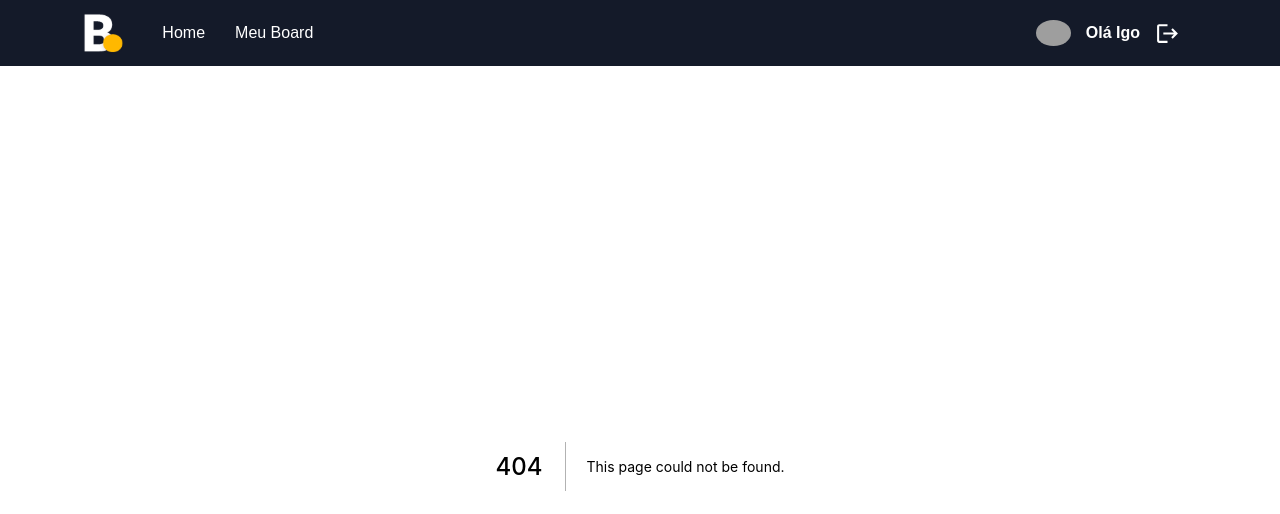
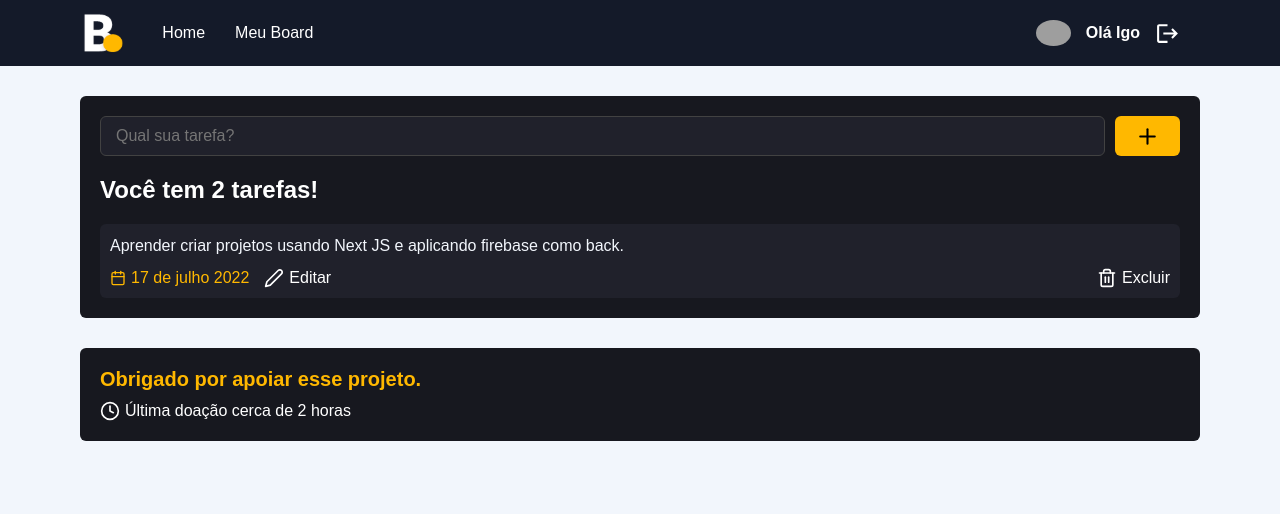
Before and after one commit to IgoCarvalho/next-board-app, a Next.js app: page /board in a window 1280 px wide. Before the commit this address had no page. Shown: the top 514 px of the page. Built offline with nearby package versions, Linux system fonts and the light colour scheme; grey boxes are pictures that could not be loaded.

Commit message:
feat: create Board page

```diff
--- /dev/null
+++ b/src/pages/board/index.tsx
@@ -0,0 +1,63 @@
+import { FiCalendar, FiClock, FiEdit2, FiPlus, FiTrash2 } from 'react-icons/fi'
+
+import Head from 'next/head'
+
+import styles from './styles.module.scss'
+
+function Board() {
+  return (
+    <>
+      <Head>
+        <title>Minhas tarefas - Board</title>
+      </Head>
+      <main className={styles.boardContainer}>
+        <form>
+          <input type="text" placeholder="Qual sua tarefa?" />
+          <button type="submit">
+            <FiPlus size={25} />
+          </button>
+        </form>
+
+        <section className={styles.tasksList}>
+          <h1>Você tem 2 tarefas!</h1>
+
+          <article className={styles.task}>
+            <p>Aprender criar projetos usando Next JS e aplicando firebase como back.</p>
+
+            <div className={styles.taskInfo}>
+              <span>
+                <FiCalendar />
+                <time>17 de julho 2022</time>
+              </span>
+
+              <div className={styles.taskActions}>
+                <button>
+                  <FiEdit2 size={20} />
+                  Editar
+                </button>
+                <button>
+                  <FiTrash2 size={20} color={styles.dangerColor} />
+                  Excluir
+                </button>
+              </div>
+            </div>
+
+          </article>
+
+        </section>
+
+      </main>
+
+      <div className={styles.vipContainer}>
+        <h2>Obrigado por apoiar esse projeto.</h2>
+
+        <div>
+          <FiClock size={20} />
+          <span>Última doação cerca de 2 horas</span>
+        </div>
+      </div>
+    </>
+  )
+}
+
+export default Board
--- /dev/null
+++ b/src/pages/board/styles.module.scss
@@ -0,0 +1,120 @@
+$foreground-color: lighten($app-primary-dark, 4);
+$input-border-color: #424242;
+
+:export {
+  dangerColor: $app-danger;
+}
+
+.boardContainer {
+  max-width: 1120px;
+  margin: 3rem auto;
+  padding: 2rem;
+  background-color: $app-primary-dark;
+  border-radius: 0.6rem;
+
+  form {
+    display: flex;
+    justify-content: center;
+    align-items: center;
+    gap: 1rem;
+
+    input {
+      flex: 1;
+      height: 4rem;
+      background-color: $foreground-color;
+      border-radius: 0.6rem;
+      border: 1px solid $input-border-color;
+      padding: 1rem 1.5rem;
+      color: #FFF;
+      outline: none;
+
+      &:focus {
+        box-shadow: 0 0 0 2px $app-secondary;
+      }
+    }
+
+    button {
+      height: 4rem;
+      border: none;
+      background-color: $app-secondary;
+      padding: 1rem 2rem;
+      border-radius: 0.6rem;
+
+      display: flex;
+      align-items: center;
+      justify-content: center;
+    }
+  }
+}
+
+.tasksList {
+  h1 {
+    color: #FFF;
+    margin: 2rem 0;
+  }
+}
+
+.task {
+  background-color: $foreground-color;
+  padding: 1rem;
+  border-radius: 0.6rem;
+
+  p {
+    color: $app-background;
+    line-height: 150%;
+  }
+
+  .taskInfo {
+    display: flex;
+    align-items: center;
+    gap: 1.5rem;
+    margin-top: 1rem;
+
+    span {
+      color: $app-secondary;
+      display: flex;
+      align-items: center;
+      gap: 0.5rem;
+    }
+  }
+
+  .taskActions {
+    flex: 1;
+    display: flex;
+    justify-content: space-between;
+
+    button {
+      border: none;
+      background-color: transparent;
+      display: flex;
+      align-items: center;
+      gap: 0.5rem;
+      color: #FFF;
+
+      &:hover {
+        color: darken(#FFF, 20);
+      }
+    }
+  }
+}
+
+.vipContainer {
+  max-width: 1120px;
+  margin: 2rem auto;
+  padding: 2rem;
+  background-color: $app-primary-dark;
+  border-radius: 0.6rem;
+
+  h2 {
+    color: $app-secondary;
+    font-size: 2rem;
+  }
+
+  div {
+    margin-top: 1rem;
+    color: #FFF;
+    display: flex;
+    align-items: center;
+    gap: 0.5rem;
+  }
+}
```
